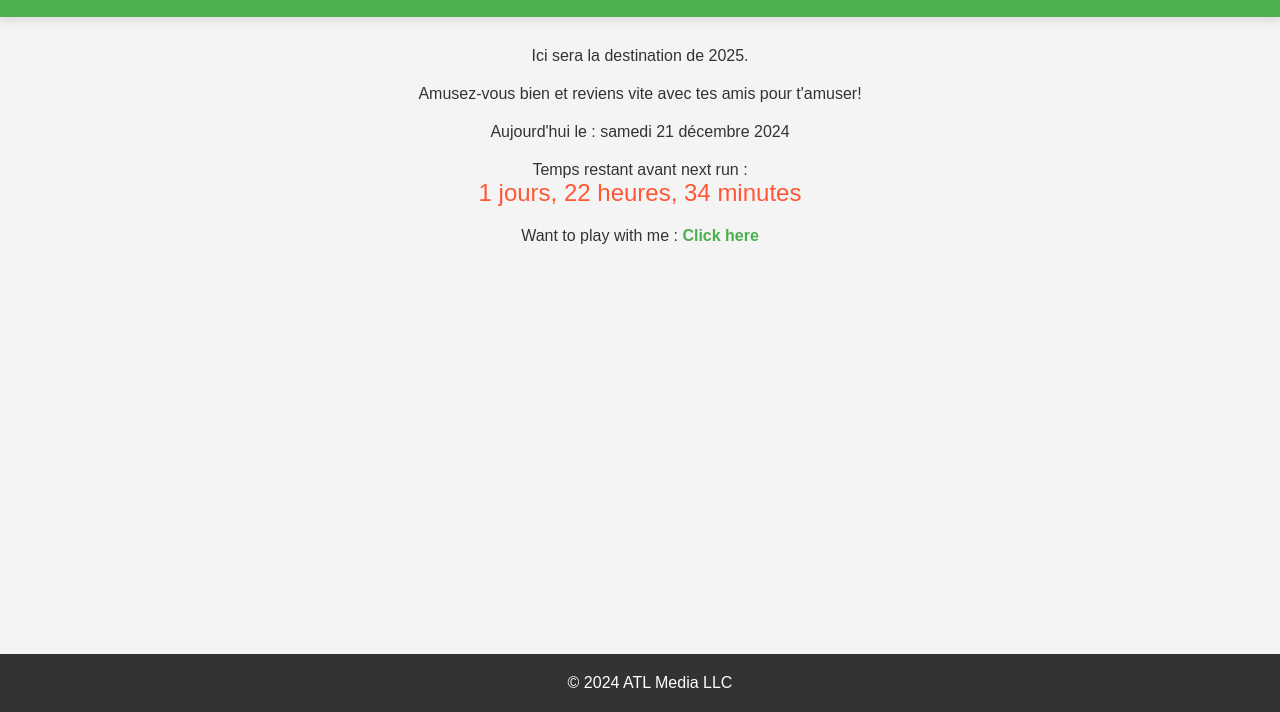
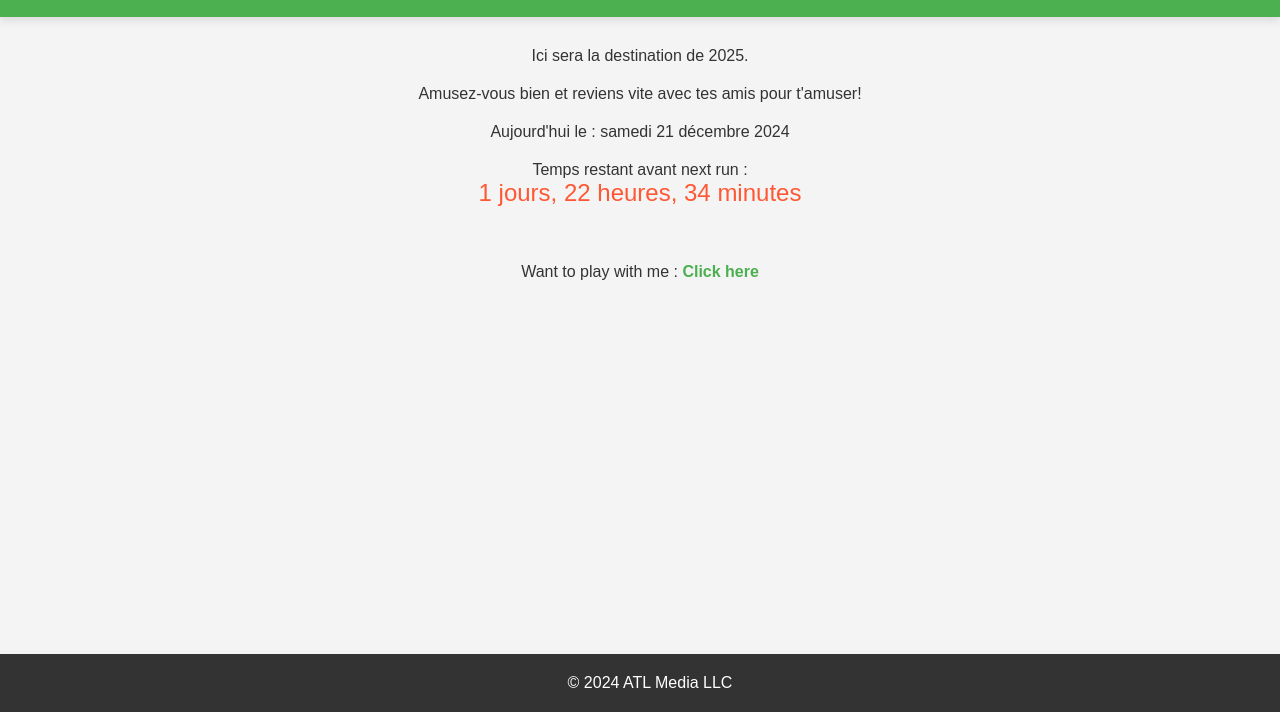
Before and after one commit to antolaro/didactic-pento, a plain HTML site: page index.html in a window 1280 px wide. Shown: the part 88-800 px from the top of the page. Drawn offline with Linux system fonts and the light colour scheme.

Commit message:
Update index.html

```diff
--- a/index.html
+++ b/index.html
@@ -18,7 +18,7 @@
         <p>Aujourd'hui le : <span id="date"></span></p>
 
         <!-- Compte à rebours avant Noël -->
-        <p>Temps restant avant next run :<br> <span id="countdown"></span></p>
+        <p>Temps restant avant next run :<br> <span id="countdown"></span></p><br><br>
 
         <!-- Lien vers ta page Chaturbate -->
         <p>Want to play with me  : <a href="https://chaturbate.com/enourmouscok/" target="_blank">Click here </a></p>
```
